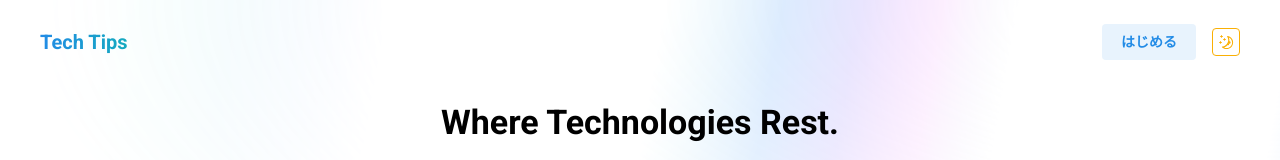
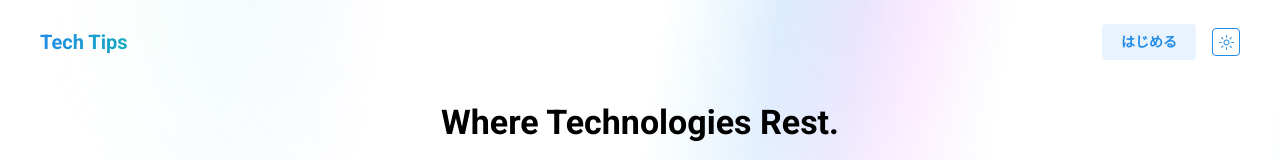
Before and after one commit to imaimai17468/tech-tips, a Next.js app: page / in a window 1280 px wide. Shown: the top 160 px of the page. Built offline with nearby package versions, Linux system fonts and the light colour scheme; no server answers.

Commit message:
feat: defaultのcolor schemeをlightに修正

```diff
--- a/src/app/layout.tsx
+++ b/src/app/layout.tsx
@@ -6,7 +6,7 @@ import "@mantine/core/styles.css";
 import type { Viewport } from "next";
 
 export const viewport: Viewport = {
-  themeColor: "dark",
+  themeColor: "light",
 };
 
 const theme = createTheme({
@@ -21,7 +21,7 @@ export default function RootLayout({
   return (
     <html lang="en" suppressHydrationWarning>
       <head>
-        <ColorSchemeScript defaultColorScheme="dark" />
+        <ColorSchemeScript defaultColorScheme="light" />
         <link rel="shortcut icon" href="/favicon.svg" />
       </head>
       <body>
--- a/src/store/themeAtom.ts
+++ b/src/store/themeAtom.ts
@@ -1,3 +1,3 @@
 import { atomWithStorage } from "jotai/utils";
 
-export const themeAtom = atomWithStorage<"light" | "dark">("theme", "dark");
+export const themeAtom = atomWithStorage<"light" | "dark">("theme", "light");
```
